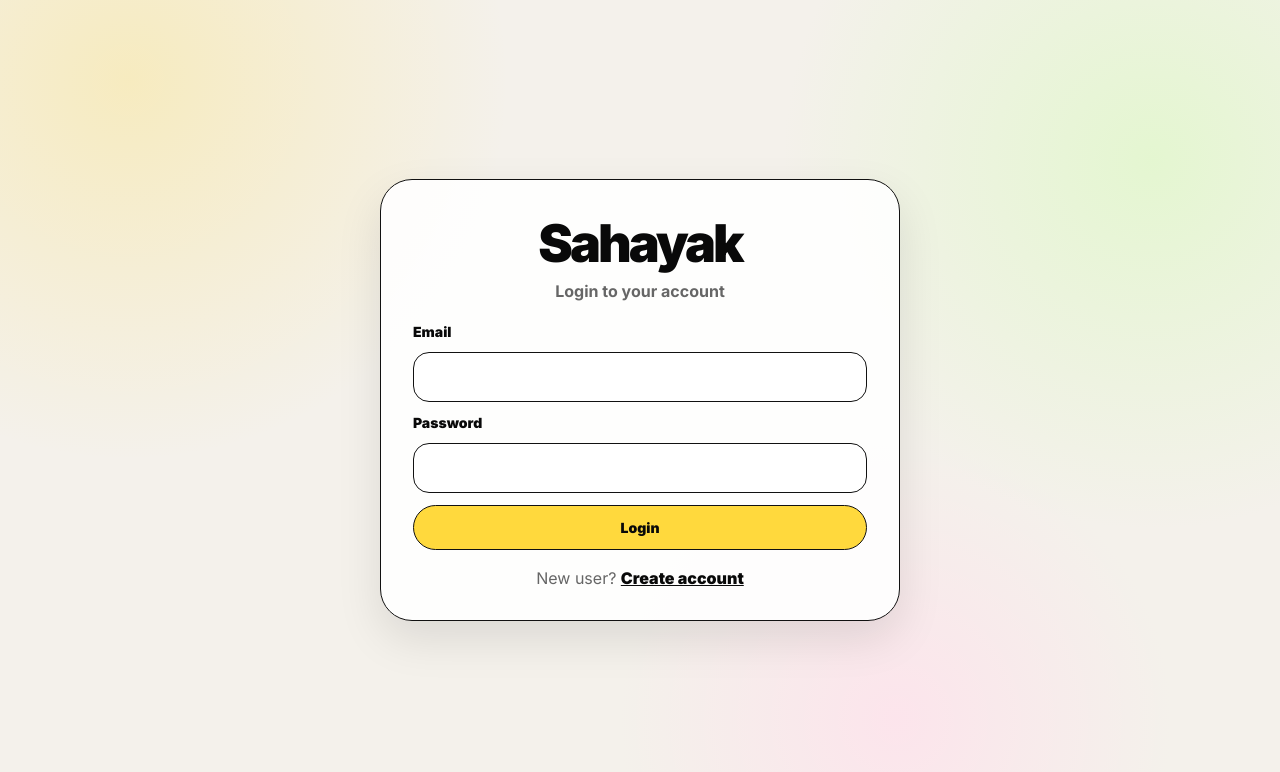
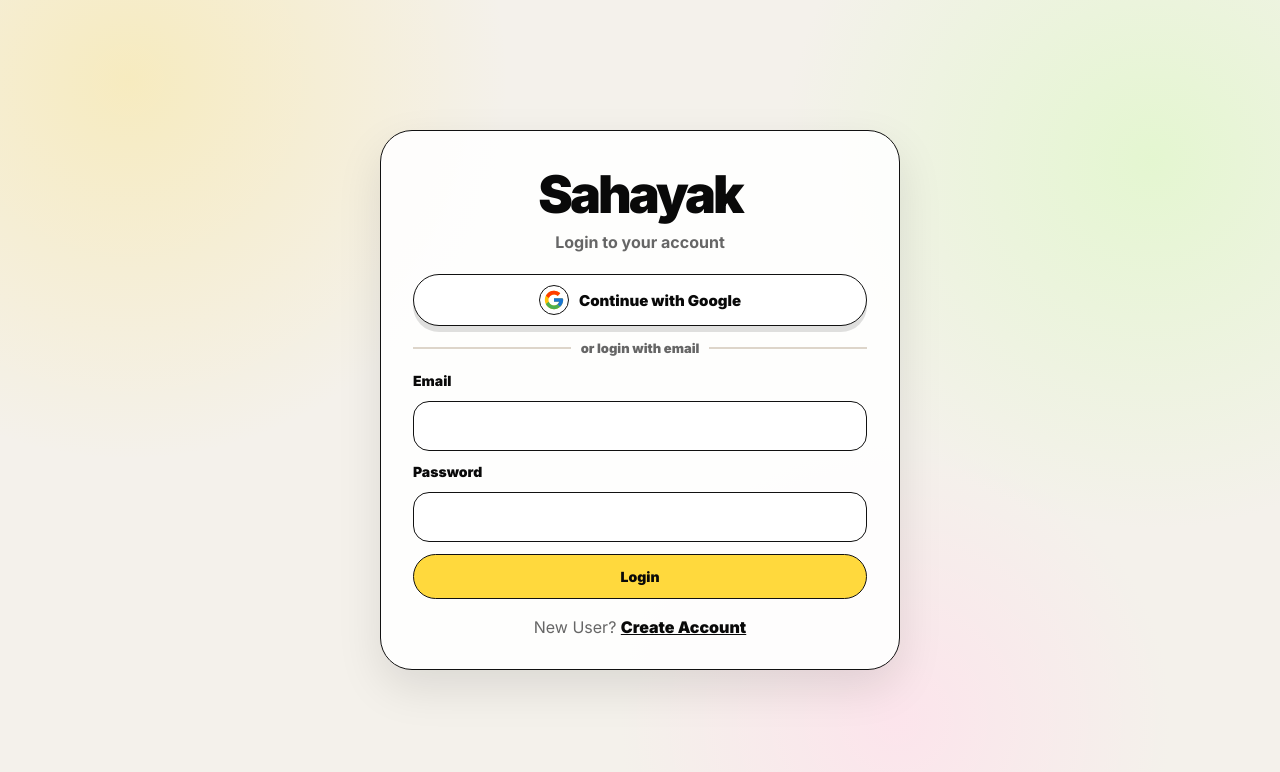
Before and after one commit to ezeehere/sahayak, a React (Vite) app: page /login in a window 1280 px wide. Shown: the top 772 px of the page. Built offline with nearby package versions, Linux system fonts and the light colour scheme.

Commit message:
Adding Google authentication

```diff
--- a/src/App.jsx
+++ b/src/App.jsx
@@ -19,6 +19,8 @@ import OwnerDashboardPage from "./pages/owner/OwnerDashboard";
 import SeekerDashboardPage from "./pages/seeker/SeekerDashboard";
 import Home from "./pages/Home";
 import AuthCallback from "./pages/AuthCallback";
+import Login from "./pages/Login";
+import Register from "./pages/Register";
 
 
 
@@ -72,175 +74,8 @@ function Navbar() {
 }
 
 
-function Login() {
-  const navigate = useNavigate();
 
-  const [form, setForm] = useState({
-    email: "",
-    password: "",
-  });
 
-  const [message, setMessage] = useState("");
-
-  async function handleLogin(e) {
-    e.preventDefault();
-    setMessage("Logging in...");
-
-    const { error } = await supabase.auth.signInWithPassword({
-      email: form.email,
-      password: form.password,
-    });
-
-    if (error) {
-      setMessage(error.message);
-      return;
-    }
-
-    setMessage("Login successful.");
-    navigate("/dashboard");
-  }
-
-  return (
-    <main className="page-center">
-      <div className="auth-card">
-        <h1>Sahayak</h1>
-        <p className="subtitle">Login to your account</p>
-
-        {message && <div className="message">{message}</div>}
-
-        <form onSubmit={handleLogin}>
-          <label>Email</label>
-          <input
-            type="email"
-            value={form.email}
-            onChange={(e) => setForm({ ...form, email: e.target.value })}
-            required
-          />
-
-          <label>Password</label>
-          <input
-            type="password"
-            value={form.password}
-            onChange={(e) => setForm({ ...form, password: e.target.value })}
-            required
-          />
-
-          <button className="primary-btn" type="submit">
-            Login
-          </button>
-        </form>
-
-        <p className="form-bottom">
-          New user? <Link to="/register">Create account</Link>
-        </p>
-      </div>
-    </main>
-  );
-}
-
-function Register() {
-  const navigate = useNavigate();
-
-  const [form, setForm] = useState({
-    name: "",
-    email: "",
-    phone: "",
-    password: "",
-    role: "seeker",
-  });
-
-  const [message, setMessage] = useState("");
-
-  async function handleRegister(e) {
-    e.preventDefault();
-    setMessage("Creating account...");
-
-    const { error } = await supabase.auth.signUp({
-      email: form.email,
-      password: form.password,
-      options: {
-        data: {
-          name: form.name,
-          phone: form.phone,
-          role: form.role,
-        },
-      },
-    });
-
-    if (error) {
-      setMessage(error.message);
-      return;
-    }
-
-    setMessage("Account created successfully. Redirecting to login...");
-
-    setTimeout(() => {
-      navigate("/login");
-    }, 800);
-  }
-
-  return (
-    <main className="page-center">
-      <div className="auth-card">
-        <h1>Sahayak</h1>
-        <p className="subtitle">Create your account</p>
-
-        {message && <div className="message">{message}</div>}
-
-        <form onSubmit={handleRegister}>
-          <label>Full Name</label>
-          <input
-            type="text"
-            value={form.name}
-            onChange={(e) => setForm({ ...form, name: e.target.value })}
-            required
-          />
-
-          <label>Email</label>
-          <input
-            type="email"
-            value={form.email}
-            onChange={(e) => setForm({ ...form, email: e.target.value })}
-            required
-          />
-
-          <label>Phone</label>
-          <input
-            type="text"
-            value={form.phone}
-            onChange={(e) => setForm({ ...form, phone: e.target.value })}
-            required
-          />
-
-          <label>Password</label>
-          <input
-            type="password"
-            value={form.password}
-            onChange={(e) => setForm({ ...form, password: e.target.value })}
-            required
-          />
-
-          <label>Role</label>
-          <select
-            value={form.role}
-            onChange={(e) => setForm({ ...form, role: e.target.value })}
-          >
-            <option value="seeker">Job Seeker</option>
-            <option value="owner">Shop Owner</option>
-          </select>
-
-          <button className="primary-btn" type="submit">
-            Create Account
-          </button>
-        </form>
-
-        <p className="form-bottom">
-          Already registered? <Link to="/login">Login</Link>
-        </p>
-      </div>
-    </main>
-  );
-}
 
 function ProtectedRoute({ children }) {
   const { session, loading } = useAuth();
@@ -487,6 +322,8 @@ function App() {
 
       <Route path="/register" element={<Register />} />
       <Route path="/auth/callback" element={<AuthCallback />} />
+      <Route path="/login" element={<Login />} />
+      <Route path="/register" element={<Register />} />
 
       <Route
         path="/dashboard"
--- a/src/i18n/translations.js
+++ b/src/i18n/translations.js
@@ -62,6 +62,7 @@ export const translations = {
     browseJobsTitleDesc: "Find local jobs near you.",
     viewSaved: "View Saved",
     myApplications: "My Applications",
+    continueWithGoogle: "Continue with Google",
     myApplicationsDesc: "Track the status of jobs you have applied for.",
     myApplicationsPageDesc: "Track your job applications and their status.",
     viewApplications: "View Applications",
@@ -574,6 +575,7 @@ export const translations = {
     notAvailable: "उपलब्ध नहीं है",
     notMentioned: "उल्लेखित नहीं",
     updatingApplicationStatus: "आवेदन की स्थिति अपडेट हो रही है...",
+    continueWithGoogle: "Google से जारी रखें",
     applicationStatusUpdatedSuccess: "आवेदन की स्थिति सफलतापूर्वक अपडेट की गई।",
     updatingJobStatus: "नौकरी की स्थिति अपडेट हो रही है...",
     jobStatusUpdatedSuccess: "नौकरी की स्थिति सफलतापूर्वक अपडेट की गई।",
@@ -944,6 +946,7 @@ export const translations = {
     updatingApplicationStatus: "আবেদনের স্ট্যাটাস আপডেট হচ্ছে...",
     applicationStatusUpdatedSuccess: "আবেদনের স্ট্যাটাস সফলভাবে আপডেট করা হয়েছে।",
     updatingJobStatus: "চাকরির স্ট্যাটাস আপডেট হচ্ছে...",
+    continueWithGoogle: "Google দিয়ে চালিয়ে যান",
     jobStatusUpdatedSuccess: "চাকরির স্ট্যাটাস সফলভাবে আপডেট করা হয়েছে।",
     updatingUserRole: "ইউজারের ভূমিকা আপডেট হচ্ছে...",
     userRoleUpdatedSuccess: "ইউজারের ভূমিকা সফলভাবে আপডেট করা হয়েছে।",
@@ -1166,6 +1169,7 @@ export const translations = {
     viewApplicants: "আবেদনকাৰী চাওক",
     latestJobs: "শেহতীয়া চাকৰি",
     latestApplications: "শেহতীয়া আবেদন",
+    continueWithGoogle: "Google-ৰে আগবাঢ়ক",
     recentApplicants: "শেহতীয়া আবেদনকাৰী",
     recentActivity: "শেহতীয়া কাৰ্যকলাপ",
     viewAll: "সকলো চাওক",
--- a/src/index.css
+++ b/src/index.css
@@ -4018,35 +4018,85 @@ button {
 }
 
 /* ============================= */
-/* GOOGLE AUTH BUTTONS */
+/* GOOGLE AUTH LOGIN BUTTON */
 /* ============================= */
 
-.btn-google {
+.btn-google-auth {
+  width: 100%;
+  min-height: 52px;
+  margin: 18px 0 14px;
+  border-radius: 999px;
+  border: 1.7px solid var(--line);
   background: #ffffff;
   color: var(--text);
-  border: 1.7px solid var(--line);
-  box-shadow: 0 5px 0 rgba(0, 0, 0, 0.12);
+  font-family: inherit;
+  font-size: 15px;
   font-weight: 900;
-}
-
-.btn-google:hover {
-  background: #f8f8f8;
+  display: flex !important;
+  align-items: center;
+  justify-content: center;
+  gap: 10px;
+  cursor: pointer;
+  box-shadow: 0 6px 0 rgba(0, 0, 0, 0.12);
+  transition:
+    transform 0.16s ease,
+    box-shadow 0.16s ease,
+    background 0.16s ease;
+}
+
+.btn-google-auth:hover {
+  background: #fff8cc;
   transform: translateY(-2px);
-}
-
-.owner-google-btn {
-  background: #fff8cc;
-}
-
-.google-auth-box {
-  margin-top: 18px;
+  box-shadow: 0 8px 0 rgba(0, 0, 0, 0.14);
+}
+
+.btn-google-auth:active {
+  transform: translateY(3px);
+  box-shadow: 0 3px 0 rgba(0, 0, 0, 0.15);
+}
+
+.google-icon {
+  width: 28px;
+  height: 28px;
+  border-radius: 999px;
+  border: 1.4px solid var(--line);
+  background: #ffffff;
   display: grid;
+  place-items: center;
+  font-weight: 900;
+  color: #4285f4;
+}
+
+.auth-divider {
+  display: flex;
+  align-items: center;
   gap: 10px;
-}
-
-.google-auth-box p {
-  text-align: center;
+  margin: 4px 0 16px;
   color: var(--muted);
+  font-size: 13px;
   font-weight: 900;
-  font-size: 14px;
-}
+}
+
+.auth-divider::before,
+.auth-divider::after {
+  content: "";
+  height: 1.5px;
+  flex: 1;
+  background: #ddd5ca;
+}
+
+.google-icon {
+  width: 30px;
+  height: 30px;
+  border-radius: 999px;
+  background: #ffffff;
+  display: grid;
+  place-items: center;
+  flex-shrink: 0;
+}
+
+.google-icon svg {
+  width: 22px;
+  height: 22px;
+  display: block;
+}
--- a/src/pages/Login.jsx
+++ b/src/pages/Login.jsx
@@ -2,6 +2,35 @@ import { useState } from "react";
 import { Link, useNavigate } from "react-router-dom";
 import { supabase } from "../lib/supabase";
 import { useLanguage } from "../context/LanguageContext";
+
+function GoogleIcon() {
+  return (
+    <svg
+      width="22"
+      height="22"
+      viewBox="0 0 48 48"
+      aria-hidden="true"
+      focusable="false"
+    >
+      <path
+        fill="#FFC107"
+        d="M43.6 20.5H42V20H24v8h11.3C33.7 32.6 29.4 36 24 36c-6.6 0-12-5.4-12-12s5.4-12 12-12c3.1 0 5.9 1.2 8 3.1l5.7-5.7C34.1 6.1 29.3 4 24 4 12.9 4 4 12.9 4 24s8.9 20 20 20 20-8.9 20-20c0-1.3-.1-2.4-.4-3.5z"
+      />
+      <path
+        fill="#FF3D00"
+        d="M6.3 14.7l6.6 4.8C14.7 15.1 19 12 24 12c3.1 0 5.9 1.2 8 3.1l5.7-5.7C34.1 6.1 29.3 4 24 4 16.3 4 9.7 8.3 6.3 14.7z"
+      />
+      <path
+        fill="#4CAF50"
+        d="M24 44c5.2 0 9.9-2 13.4-5.2l-6.2-5.2C29.2 35.1 26.7 36 24 36c-5.3 0-9.8-3.4-11.4-8.1l-6.5 5C9.4 39.4 16.1 44 24 44z"
+      />
+      <path
+        fill="#1976D2"
+        d="M43.6 20.5H42V20H24v8h11.3c-.8 2.3-2.3 4.2-4.1 5.6l6.2 5.2C36.9 39.2 44 34 44 24c0-1.3-.1-2.4-.4-3.5z"
+      />
+    </svg>
+  );
+}
 
 function Login() {
   const { t } = useLanguage();
@@ -31,7 +60,11 @@ function Login() {
     setMessage(t("loginSuccessful"));
     navigate("/dashboard");
   }
+
+
   async function loginWithGoogle() {
+    setMessage("Redirecting to Google...");
+
     const redirectTo = `${window.location.origin}/auth/callback`;
 
     const { error } = await supabase.auth.signInWithOAuth({
@@ -55,6 +88,20 @@ function Login() {
 
         {message && <div className="message">{message}</div>}
 
+        <button
+          type="button"
+          className="btn-google-auth"
+          onClick={loginWithGoogle}
+        >
+          <span className="google-icon">
+            <GoogleIcon />
+          </span>
+          <span>{t("continueWithGoogle")}</span>
+        </button>
+        <div className="auth-divider">
+          <span>or login with email</span>
+        </div>
+
         <form onSubmit={handleLogin}>
           <label>{t("email")}</label>
           <input
@@ -71,13 +118,6 @@ function Login() {
             onChange={(e) => setForm({ ...form, password: e.target.value })}
             required
           />
-          <button
-            type="button"
-            className="btn btn-google"
-            onClick={loginWithGoogle}
-          >
-            Continue with Google
-          </button>
 
           <button className="primary-btn" type="submit">
             {t("login")}
```
